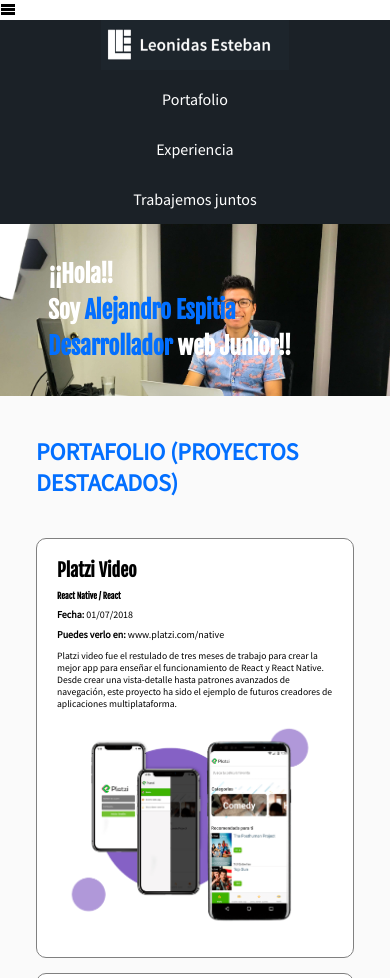
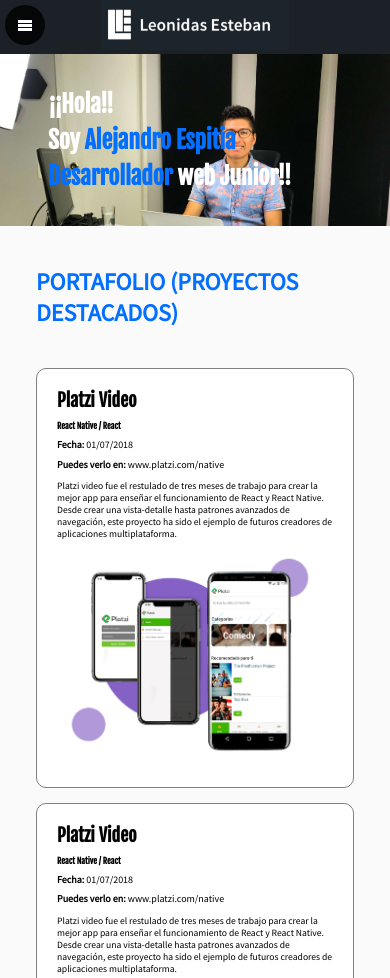
Before and after one commit to AlejoE02/curso-responsive-design, a plain HTML site: page index.html in a window 390 px wide. Shown: the top 978 px of the page. Drawn offline with Linux system fonts and the light colour scheme; files whose address does not match are found by name.

Commit message:
hasta el video 23

```diff
--- a/css/estilos.css
+++ b/css/estilos.css
@@ -379,6 +379,21 @@ figure{
     position: relative;
 }
 
+.burguer-button{
+    width: 40px;
+    height: 40px;
+    border-radius: 50%;
+    background-color: rgba(0,0,0,.8);
+    display: none;
+    line-height: 40px;
+    text-align: center;
+    position: fixed;
+    z-index: 4;
+    left: 5px;
+    top: 5px;
+    color: white;
+}
+
 @media screen and (max-width: 1024px){
     .container{
         padding: 0 1em;
@@ -405,6 +420,9 @@ figure{
 }
 @media screen and (max-width: 767px){
 
+    .burguer-button{
+        display: block;
+    }
     .header{
         display: block;
         height: auto;
@@ -417,9 +435,30 @@ figure{
     }
     .header a{
         justify-content: center;
+        height: 40px;
+        font-size: 2em;
+        text-decoration: underline;
+        margin-bottom: .5em;
     }
     .header .logo{
         text-align: center;
+    }
+    .menu{
+        position: fixed;
+        background: rgba(5,111,255, .9);
+        z-index: 3;
+        top: 0;
+        left: -100vw;
+        width: 100vw;
+        /* height: 100vh; */
+        bottom: 0;
+        display: flex;
+        align-items: center;
+        justify-content: center;
+        transition: .3s;
+    }
+    .menu.is-active{
+        left: 0;
     }
     .project {
         display: block;
@@ -451,7 +490,6 @@ figure{
     .project-description{
         font-size: .8em;
     }
-
     .event{
         width: auto;
         flex-shrink: initial;
--- a/index.html
+++ b/index.html
@@ -11,7 +11,7 @@
 </head>
 
 <body>
-  <i class="icon-menu"></i>
+  <i class="icon-menu burguer-button" id="burger-menu"></i>
   <header class="header">
     <div class="container">
       <figure class="logo">
@@ -175,6 +175,31 @@
       </div>
     </div>
   </footer>
+
+  <script>
+
+    const ipad = window.matchMedia('screen and (max-width: 767px)');
+    const menu = document.querySelector('.menu');
+    const burgerButton = document.querySelector('#burger-menu');
+
+    ipad.addListener(validation);
+
+    function validation(event){
+      if(event.matches){
+        burgerButton.addEventListener('click', hideShow);
+      }else{
+        burgerButton.removeEventListener('click', hideShow);
+      }
+    }
+
+    function hideShow(){
+      if(menu.classList.contains('is-active')){
+        menu.classList.remove('is-active');
+      }else{
+        menu.classList.add('is-active');
+      }
+    }
+  </script>
 </body>
 
 </html>
```
